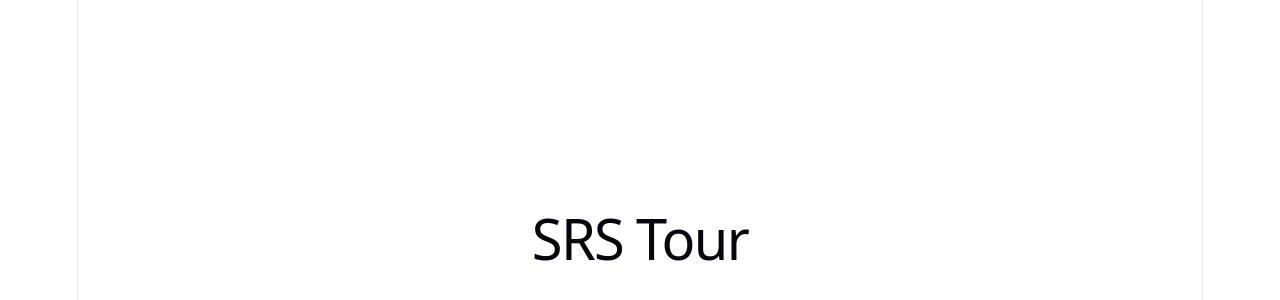
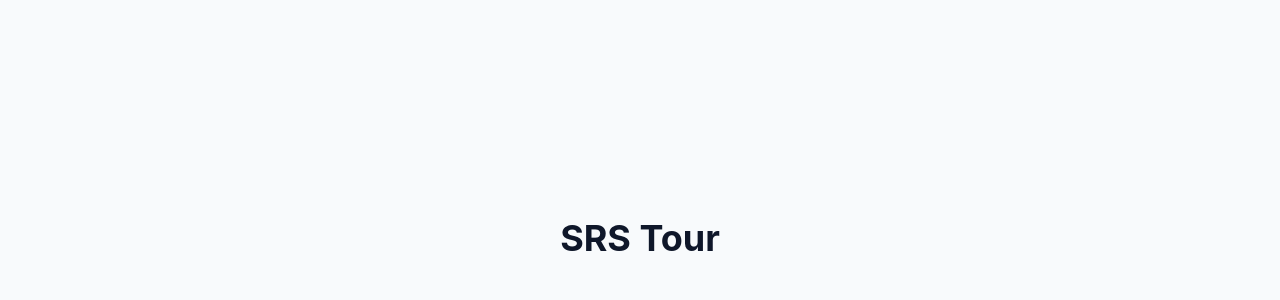
Before and after one commit to MatheusNetto1/srs-tour, a React (Vite) app in the folder frontend/: page / in a window 1280 px wide. Shown: the part 162-462 px from the top of the page. Built offline with nearby package versions, Linux system fonts and the light colour scheme.

Commit message:
feat(frontend): adiciona dependências e configs da migração do protótipo

```diff
--- a/frontend/biome.json
+++ b/frontend/biome.json
@@ -30,5 +30,10 @@
 				"organizeImports": "on"
 			}
 		}
+	},
+	"css": {
+		"parser": {
+			"tailwindDirectives": true
+		}
 	}
 }
--- a/frontend/index.html
+++ b/frontend/index.html
@@ -1,10 +1,10 @@
 <!doctype html>
-<html lang="en">
+<html lang="pt-BR">
   <head>
     <meta charset="UTF-8" />
     <link rel="icon" type="image/svg+xml" href="/favicon.svg" />
     <meta name="viewport" content="width=device-width, initial-scale=1.0" />
-    <title>frontend</title>
+    <title>SRS Tour</title>
   </head>
   <body>
     <div id="root"></div>
--- a/frontend/package.json
+++ b/frontend/package.json
@@ -16,8 +16,11 @@
 	},
 	"dependencies": {
 		"@tailwindcss/vite": "^4.3.3",
+		"lucide-react": "^1.47.0",
 		"react": "^19.2.8",
 		"react-dom": "^19.2.8",
+		"react-router-dom": "^7.18.4",
+		"recharts": "^3.10.1",
 		"tailwindcss": "^4.3.3"
 	},
 	"devDependencies": {
--- a/frontend/src/index.css
+++ b/frontend/src/index.css
@@ -1,113 +1,46 @@
 @import "tailwindcss";
 
-:root {
-	--text: #6b6375;
-	--text-h: #08060d;
-	--bg: #fff;
-	--border: #e5e4e7;
-	--code-bg: #f4f3ec;
-	--accent: #aa3bff;
-	--accent-bg: rgba(170, 59, 255, 0.1);
-	--accent-border: rgba(170, 59, 255, 0.5);
-	--social-bg: rgba(244, 243, 236, 0.5);
-	--shadow:
-		rgba(0, 0, 0, 0.1) 0 10px 15px -3px, rgba(0, 0, 0, 0.05) 0 4px 6px -2px;
+@theme {
+	--color-brand-blue: #0a4aad;
+	--color-brand-purple: #6c5ce0;
+	--color-brand-magenta: #c750d6;
 
-	--sans: system-ui, "Segoe UI", Roboto, sans-serif;
-	--heading: system-ui, "Segoe UI", Roboto, sans-serif;
-	--mono: ui-monospace, Consolas, monospace;
+	--color-chart-cyan: #5fe6e0;
+	--color-chart-sky: #27b7ed;
+	--color-chart-purple: #b986ed;
+	--color-chart-lilac: #e3b8f7;
+	--color-chart-yellow: #fada77;
+}
 
-	font: 18px / 145% var(--sans);
-	letter-spacing: 0.18px;
-	color-scheme: light dark;
-	color: var(--text);
-	background: var(--bg);
-	font-synthesis: none;
-	text-rendering: optimizeLegibility;
-	-webkit-font-smoothing: antialiased;
-	-moz-osx-font-smoothing: grayscale;
+@layer base {
+	html {
+		scroll-behavior: smooth;
+	}
 
-	@media (max-width: 1024px) {
-		font-size: 16px;
+	body {
+		margin: 0;
+		min-width: 320px;
+		min-height: 100vh;
+		background: #f8fafc;
+		color: #0f172a;
+	}
+
+	button,
+	a,
+	input,
+	select,
+	textarea {
+		font: inherit;
 	}
 }
 
-@media (prefers-color-scheme: dark) {
-	:root {
-		--text: #9ca3af;
-		--text-h: #f3f4f6;
-		--bg: #16171d;
-		--border: #2e303a;
-		--code-bg: #1f2028;
-		--accent: #c084fc;
-		--accent-bg: rgba(192, 132, 252, 0.15);
-		--accent-border: rgba(192, 132, 252, 0.5);
-		--social-bg: rgba(47, 48, 58, 0.5);
-		--shadow:
-			rgba(0, 0, 0, 0.4) 0 10px 15px -3px, rgba(0, 0, 0, 0.25) 0 4px 6px -2px;
-	}
-
-	#social .button-icon {
-		filter: invert(1) brightness(2);
+@layer utilities {
+	.bg-brand-gradient {
+		background: linear-gradient(
+			135deg,
+			var(--color-brand-blue),
+			var(--color-brand-purple),
+			var(--color-brand-magenta)
+		);
 	}
 }
-
-#root {
-	width: 1126px;
-	max-width: 100%;
-	margin: 0 auto;
-	text-align: center;
-	border-inline: 1px solid var(--border);
-	min-height: 100svh;
-	display: flex;
-	flex-direction: column;
-	box-sizing: border-box;
-}
-
-body {
-	margin: 0;
-}
-
-h1,
-h2 {
-	font-family: var(--heading);
-	font-weight: 500;
-	color: var(--text-h);
-}
-
-h1 {
-	font-size: 56px;
-	letter-spacing: -1.68px;
-	margin: 32px 0;
-	@media (max-width: 1024px) {
-		font-size: 36px;
-		margin: 20px 0;
-	}
-}
-h2 {
-	font-size: 24px;
-	line-height: 118%;
-	letter-spacing: -0.24px;
-	margin: 0 0 8px;
-	@media (max-width: 1024px) {
-		font-size: 20px;
-	}
-}
-p {
-	margin: 0;
-}
-
-code,
-.counter {
-	font-family: var(--mono);
-	display: inline-flex;
-	border-radius: 4px;
-	color: var(--text-h);
-}
-
-code {
-	font-size: 15px;
-	line-height: 135%;
-	padding: 4px 8px;
-	background: var(--code-bg);
-}
--- a/frontend/tsconfig.json
+++ b/frontend/tsconfig.json
@@ -2,6 +2,7 @@
 	"files": [],
 	"references": [
 		{ "path": "./tsconfig.app.json" },
+		{ "path": "./tsconfig.tests.json" },
 		{ "path": "./tsconfig.node.json" }
 	]
 }
--- a/frontend/vite.config.ts
+++ b/frontend/vite.config.ts
@@ -9,7 +9,7 @@ export default defineConfig({
 
 	test: {
 		environment: "jsdom",
-		setupFiles: "./src/test/setup.ts",
+		setupFiles: "./tests/setup/vitest.ts",
 		exclude: ["tests/e2e/**", "node_modules/**"],
 	},
 });
```
Also changed, not shown: frontend/tsconfig.tests.json (added, +26 -0 lines), frontend/public/favicon.svg (added), 1 other file (tests, documents, lock files or other folders).
